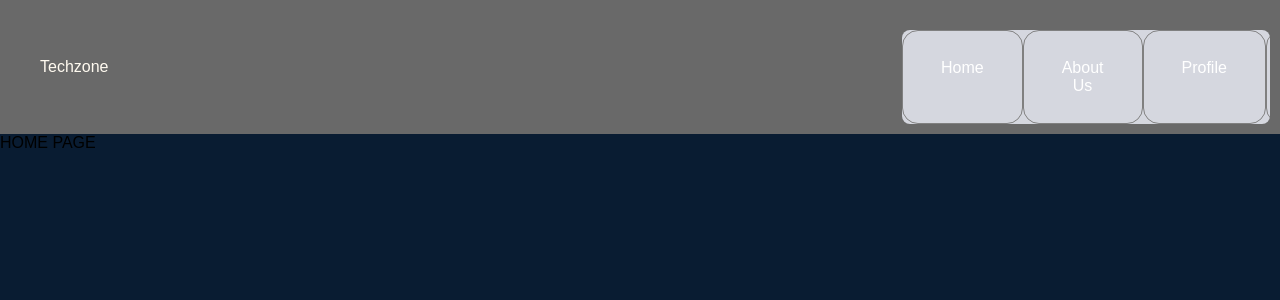
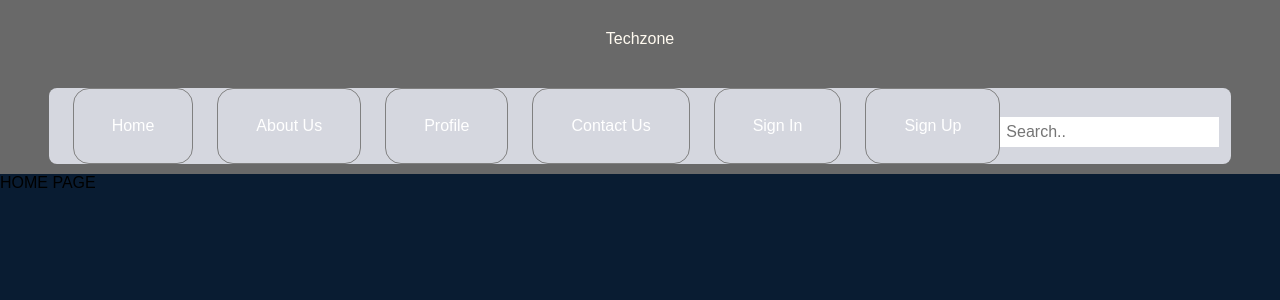
Before and after one commit to godsomex/techhelp, a React (Create React App) app: page / in a window 1280 px wide. Shown: the top 300 px of the page. Built offline with nearby package versions, Linux system fonts and the light colour scheme.

Commit message:
styled the mobile view

```diff
--- a/src/components/Searchresult.css
+++ b/src/components/Searchresult.css
@@ -7,12 +7,13 @@
 
 .head-tags{
     position:fixed;
+    width: 100%;
 }
 
 ul{
     display: flex;
     justify-content: space-between;
-    width: 23rem;
+    overflow: hidden;
     list-style-type: none;
     background:rgb(213, 215, 223);
     padding: .7em;
@@ -138,3 +139,30 @@ h1{
     text-align:left;
     padding-bottom: 0;
 }
+/* style for web */
+@media only screen and (min-width: 550px){
+    .container{
+        flex-direction: column;
+    }
+
+    .head-tags{
+        width:100%;
+    }
+
+    .card{
+        width: 35rem;
+    }
+
+  ul{
+      justify-content:center;
+      align-items:center;
+  }
+
+  ul li{
+      margin-left: 1.5em;
+  }
+
+  h1{
+      font-size:2em;
+  }
+}
```
